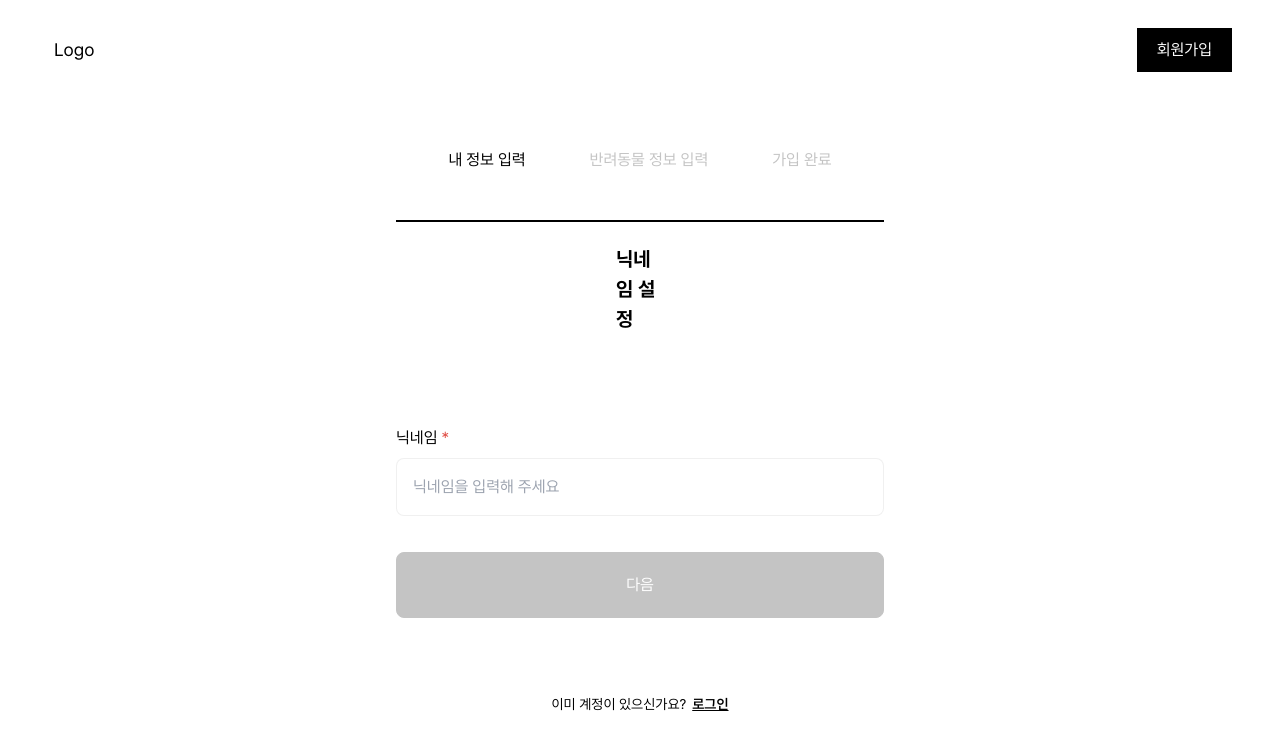
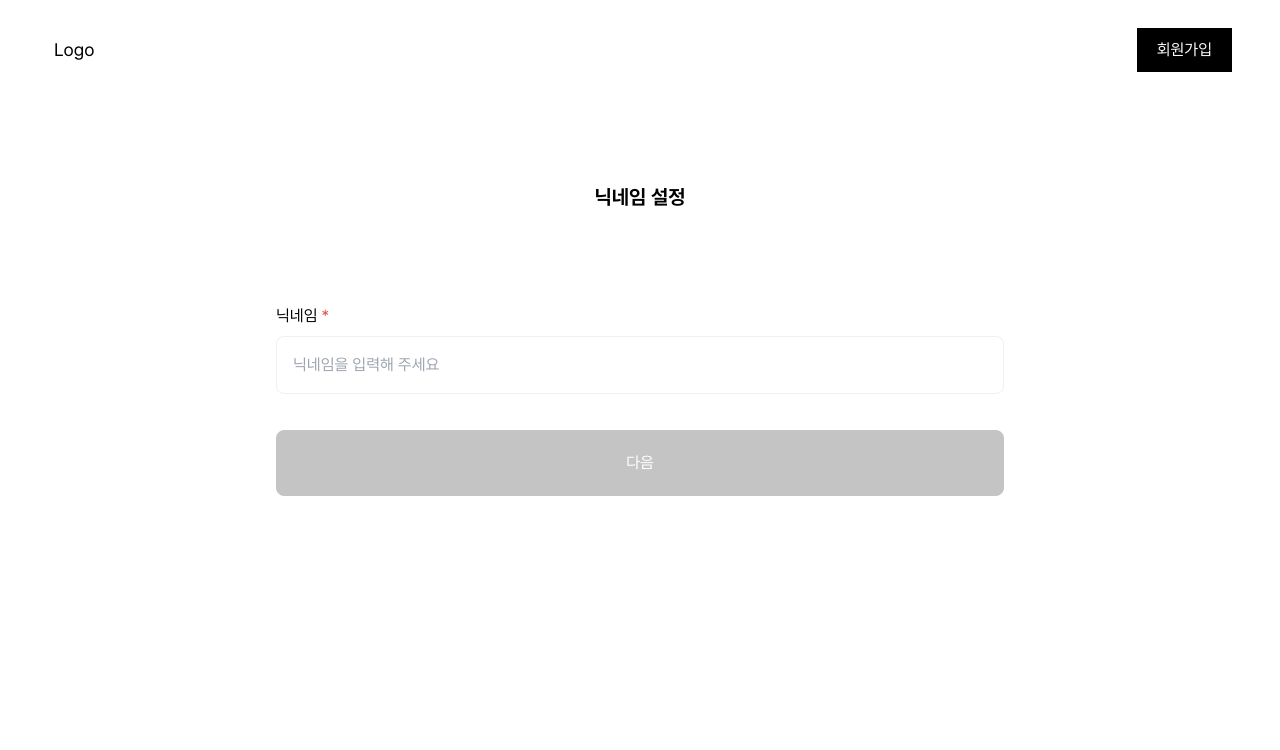
Before and after one commit to petD-ary/petDiary, a Next.js app: page /account in a window 1280 px wide. Shown: the top 750 px of the page. Built offline with nearby package versions, Linux system fonts and the light colour scheme.

Commit message:
chore: Account 페이지 마크업 구조 변경 진행 중

```diff
--- a/app/(home)/account/page.tsx
+++ b/app/(home)/account/page.tsx
@@ -4,34 +4,22 @@ import Breadcrumb from '@/components/Account/Breadcrumb';
 import UserForm from '@/components/Account/UserForm';
 
 import { useRecoilValue } from 'recoil';
-import Link from 'next/link';
 import { stepState } from '@/recoil/Account/atoms';
 
 import { PetInForm } from '@/components/Account/PetInfoForm';
 import ComplatedPage from '@/components/Account/ComplatedPage';
+import Container from '@/components/Container';
 
 const AccountPage = () => {
   const step = useRecoilValue(stepState);
 
   return (
-    <div
-      className='w-[488px] mx-auto pb-[150px]
-    flex flex-col justify-center items-center'
-    >
-      <Breadcrumb step={step} />
+    <div className=''>
+      {/* <Breadcrumb step={step} /> */}
 
       {step === 0 && <UserForm />}
       {step === 1 && <PetInForm />}
       {step === 2 && <ComplatedPage />}
-
-      {step === 0 && (
-        <p className='text-sm'>
-          이미 계정이 있으신가요?
-          <Link href='/login' className='pl-[6px] underline font-semibold'>
-            로그인
-          </Link>
-        </p>
-      )}
     </div>
   );
 };
```
